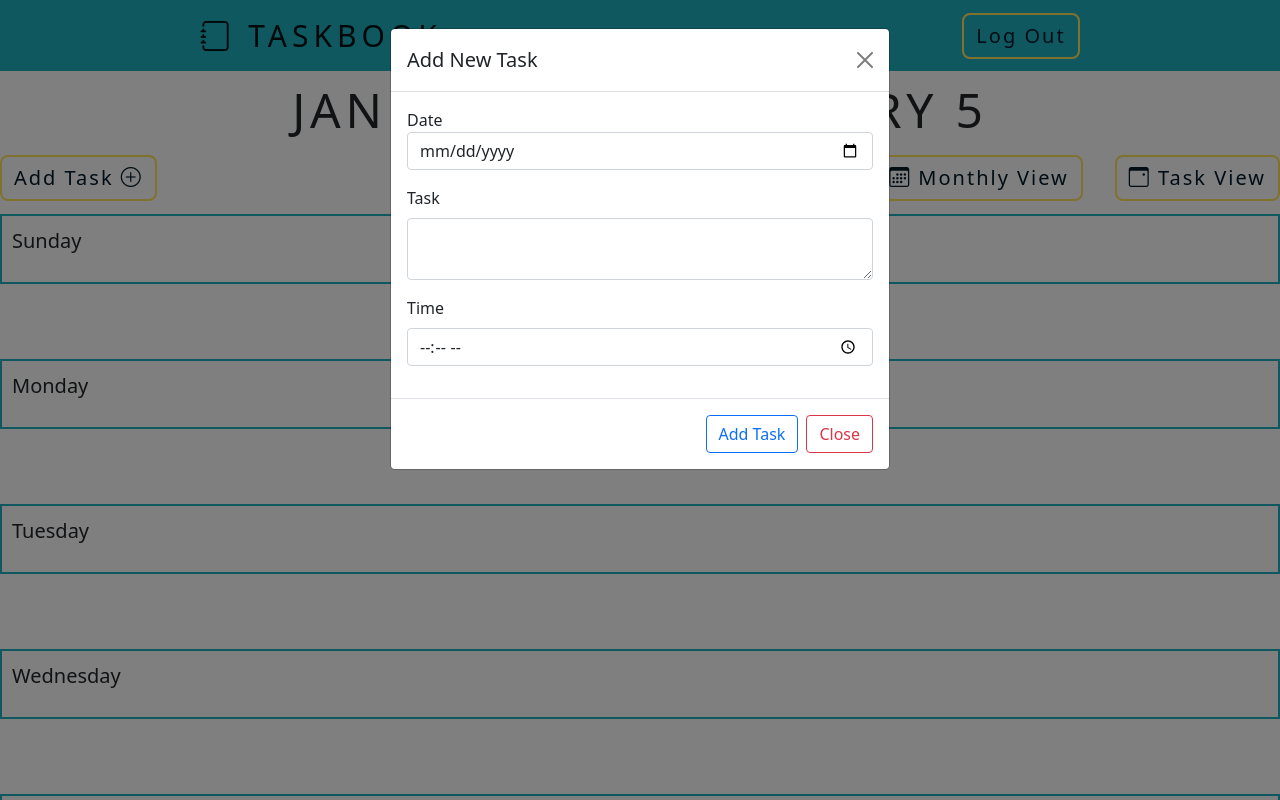
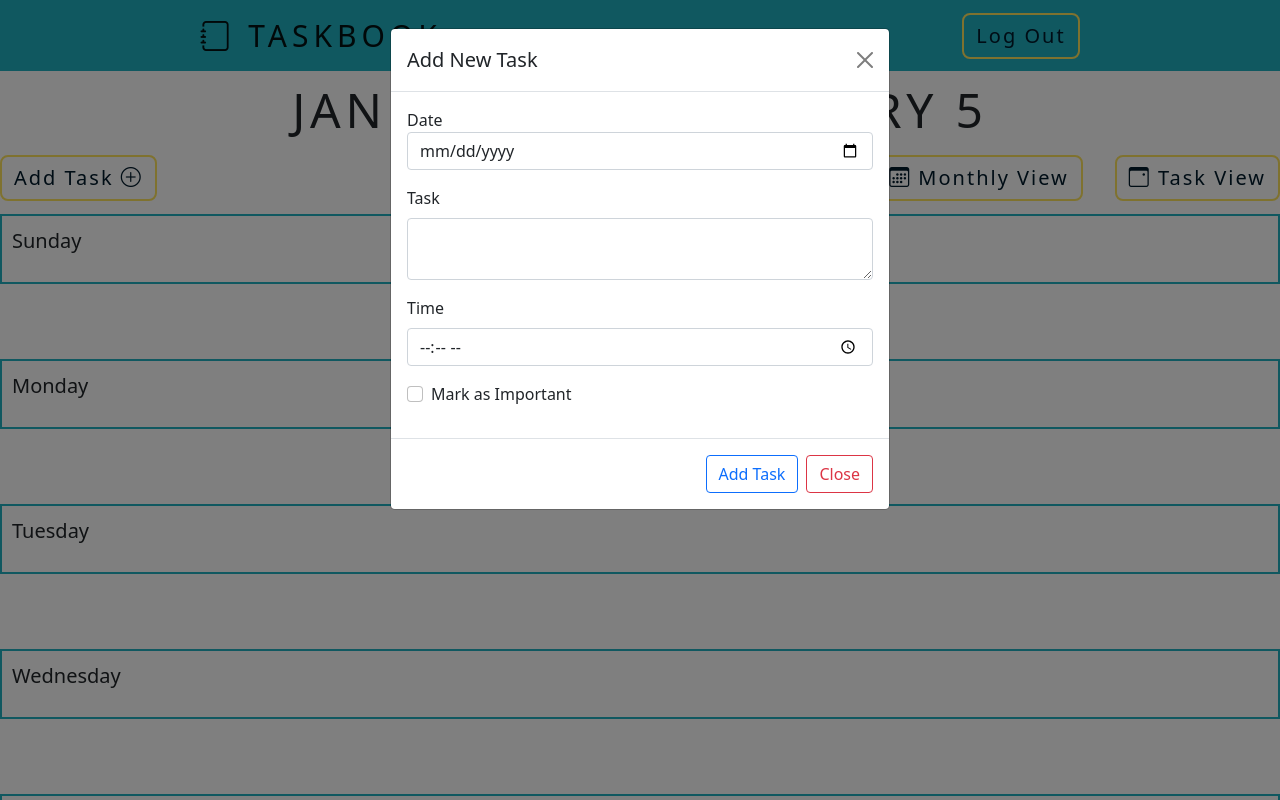
Before and after one commit to ShrutiGupta354/taskbook-SWE, a Flask app: page /weekly in a window 1280 px wide, after a click on "Add Task". Run offline with Flask 2, Linux system fonts and the light colour scheme; the visitor is signed in with stand-in values (Sample User, id 1); some libraries are stand-ins or nearby versions.

Commit message:
started work on priority change

```diff
--- a/app.py
+++ b/app.py
@@ -124,7 +124,7 @@ def update_task():
     try:
         data = request.get_json()
         for key in data.keys():
-            assert key in ["id","description","completed", "date", "time"], f"Illegal key '{key}'"
+            assert key in ["id","description","completed", "date", "time", "important"], f"Illegal key '{key}'"
         assert type(data['id']) is int, f"id '{id}' is not int"
         if "description" in data:
             assert type(data['description']) is str, "Description is not a string."
--- a/static/day-view.js
+++ b/static/day-view.js
@@ -1,11 +1,13 @@
 
 
 // this will take the data of the task and send it to the modal
-function sendDataToModal(id,desc,date,time,completed){
+function sendDataToModal(id,desc,date,time,important,completed){
     document.getElementById("task_id").value = id;
     document.getElementById("new_description").value=desc;
     document.getElementById("new_date").value=date;
     document.getElementById("new_time").value=time;
+    document.getElementById("mark_important").checked = completed === 'true';
+    //mark as unimportant
     document.getElementById("mark_completed").checked = completed === 'true';
     if(completed === 'true'){
         document.getElementById("label_for_completed").innerHTML = "Mark as incomplete";
@@ -17,7 +19,7 @@ function makeDescriptionHTML(task,taskDesc){
     taskDesc += `<div class="toast show mb-3 mt-3" role="alert" aria-live="assertive" aria-atomic="true" style="cursor:pointer" onclick="sendDataToModal('${task.id}','${task.description}','${task.date}','${task.time}','${task.completed}')" data-bs-toggle="modal" data-bs-target="#edit_task_modal">`;
         taskDesc += `<div class="toast-header justify-content-between">`;
             // for now I have added the blue sun as the icon but that will change depending on the tag (low, med, high)
-            taskDesc += `<strong><i class="bi bi-brightness-high-fill" style="color:blue"></i></strong>`;
+            if(task.important){ taskDesc += `<strong><i class="bi bi-brightness-high-fill" style="color:blue"></i></strong>`; }
             taskDesc += `<span class="fs-6">${task.date} | ${task.time}</span>`;
         taskDesc += `</div>`;
         taskDesc += `<div class="toast-body fs-6 ${task.completed ? "completed" : "" }">`;
--- a/templates/add_task_button.html
+++ b/templates/add_task_button.html
@@ -32,6 +32,12 @@
                             <label for="time" class="form-label">Time</label>
                             <input class="form-control" id="time" name="time" type="time" required></input>
                         </div>
+                        <div class="mb-3 form-check">
+                            <input class="form-check-input" type="checkbox" id="important" value="1" id="mark_important">
+                            <label class="form-check-label" for="mark_important" id="label_for_important">
+                                Mark as Important
+                            </label>
+                        </div>
                 </div>
                 <div class="modal-footer">
                     <!-- don't click submit for now -->
@@ -55,12 +61,9 @@
         var date_field = $('#date');
         var text_field = $('#exampleFormControlTextarea1');
         var time_field = $('#time');
-        if (date_field.val() == null || date_field.val() == "" || text_field.val() == null || text_field.val() == "") {
-            $('#add-task-form').reset();
-        }
-        else {
+        var impo_field = $('#important')[0]
         $("#close-add-task").click();
-            api_create_task({ description: text_field.val(), date: date_field.val(), time: time_field.val() },
+        api_create_task({ description: text_field.val(), date: date_field.val(), time: time_field.val(), important: impo_field.checked},
             // for the success function, instead of console log, just redirect user to whatever page they are currently on (excluding the GET variables)
             function (result) {
                 // this function turns https://www.test.com?id=123&name=abc into https://www.test.com only because that is what the redirect function is expecting
```
Also changed, not shown: setup.py (+4 -4 lines), templates/edit_task_modal.html (+9 -1 lines). Lines whose indentation alone changed are shown as unchanged.
